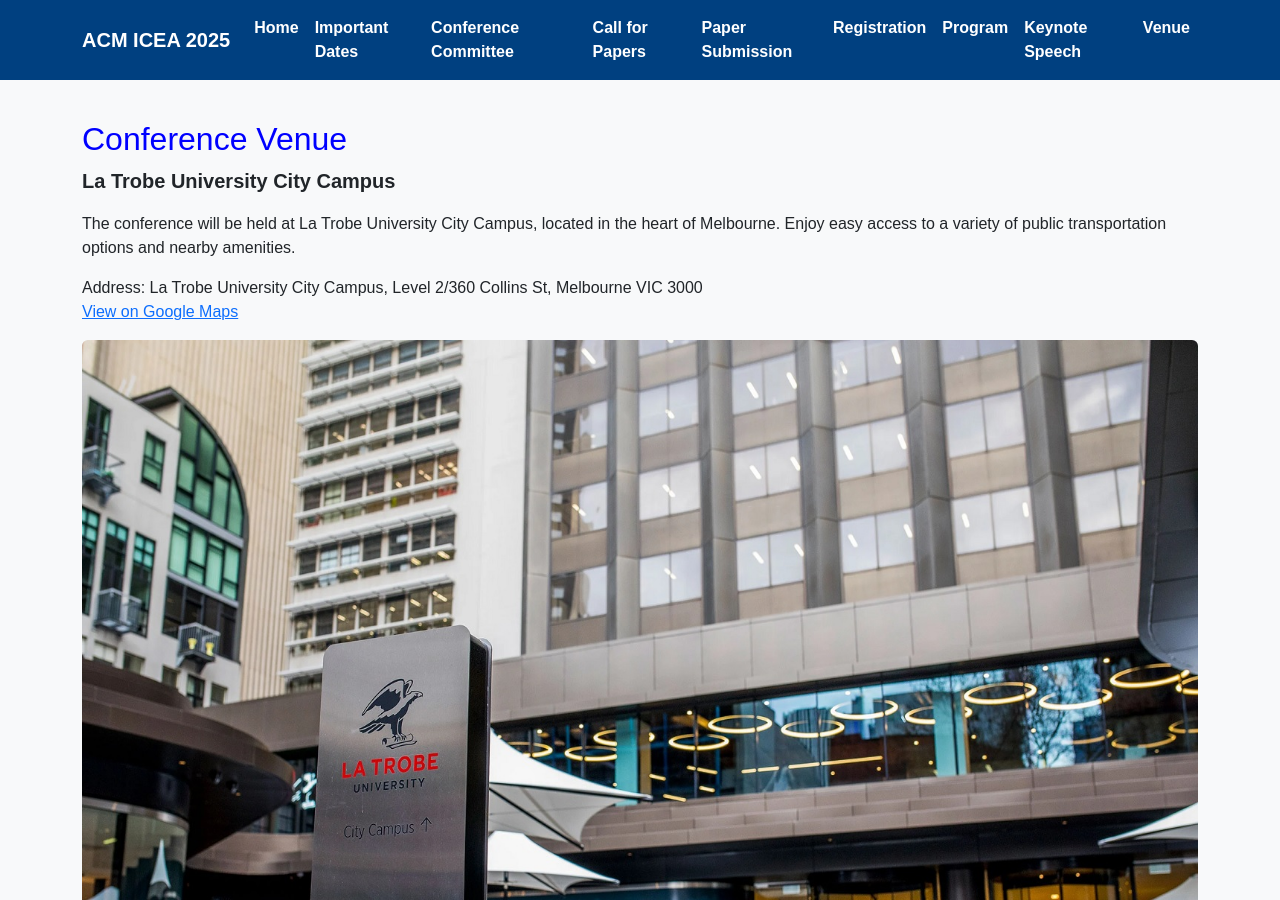
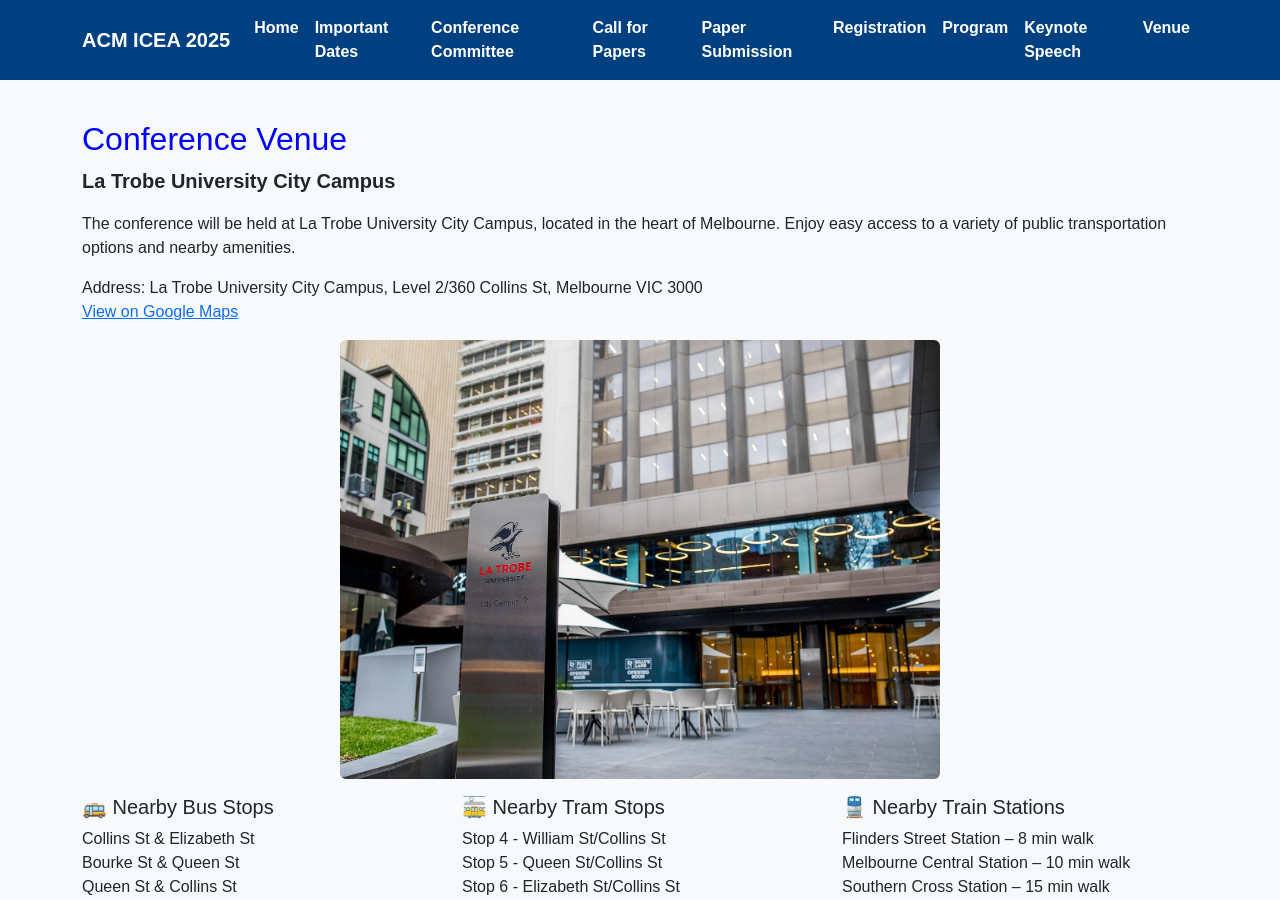
Before and after one commit to icea2025/latrobe, a Jekyll site: the page venue/index.html, which Jekyll copies as it is, in a window 1280 px wide and 900 px high. Built offline with Jekyll 4.4.1, drawn with Linux system fonts in a browser that asks for light colours.

Commit message:
Update index.html

```diff
--- a/venue/index.html
+++ b/venue/index.html
@@ -94,10 +94,11 @@
     </a>
   </p>
 
-<!-- Location Image -->
+<!-- Smaller Location Image with max width -->
 <div class="text-center my-3">
-  <img src="/latrobe/image/ICEA2024.jpg" class="img-fluid rounded" alt="La Trobe University City Campus">
+  <img src="/latrobe/image/ICEA2024.jpg" class="img-fluid rounded" alt="La Trobe University City Campus" style="max-width: 600px; height: auto;">
 </div>
+
 
 
   <!-- Nearby Transport Options -->
```
